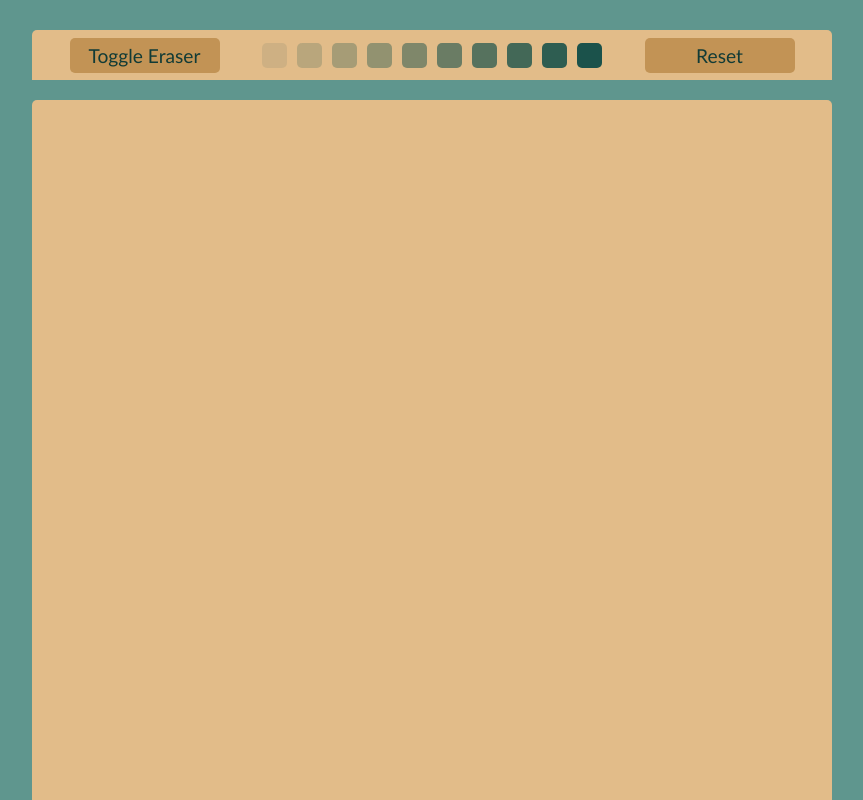
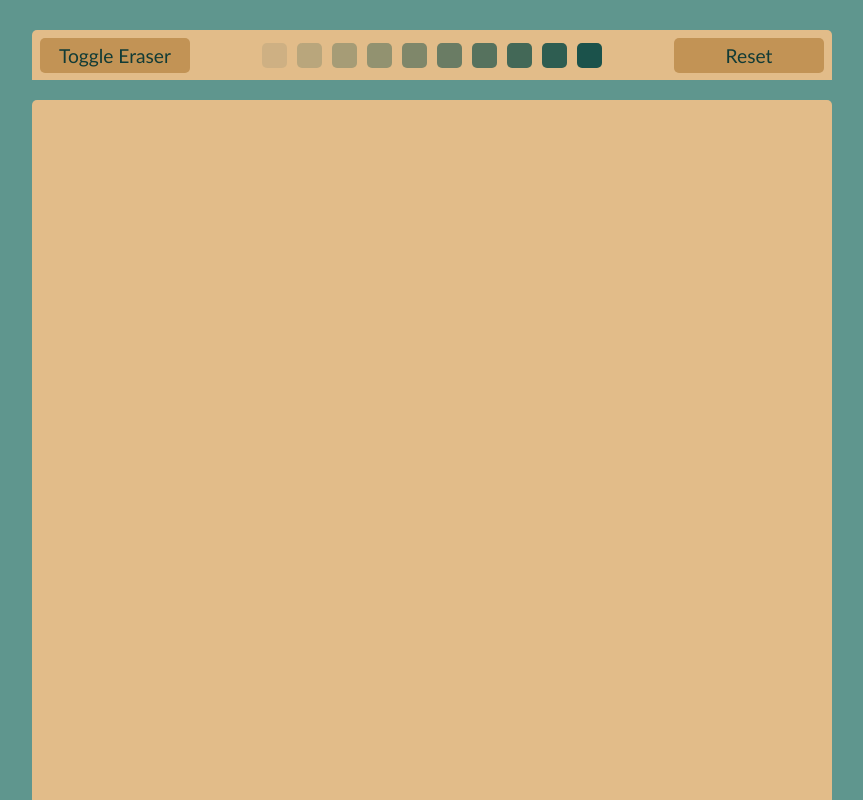
Before and after one commit to Renatuscape/odin-etch-a-sketch, a plain HTML site: page index.html in a window 1280 px wide. Shown: the whole page, without its empty margins (208-1071 px from the left). Drawn offline with Linux system fonts and the light colour scheme.

Commit message:
Spaces content evenly, and adds some padding on the sides for a better look

```diff
--- a/index.css
+++ b/index.css
@@ -28,12 +28,13 @@ body {
 
 #button-container {
   margin-top: 30px;
+  padding: 0 8px;
   height: 50px;
   width: 100%;
   background-color: rgb(226, 188, 137);
   display: flex;
   align-items: center;
-  justify-content: space-evenly;
+  justify-content: space-between;
   border-bottom-left-radius: 0;
   border-bottom-right-radius: 0;
 }
```
